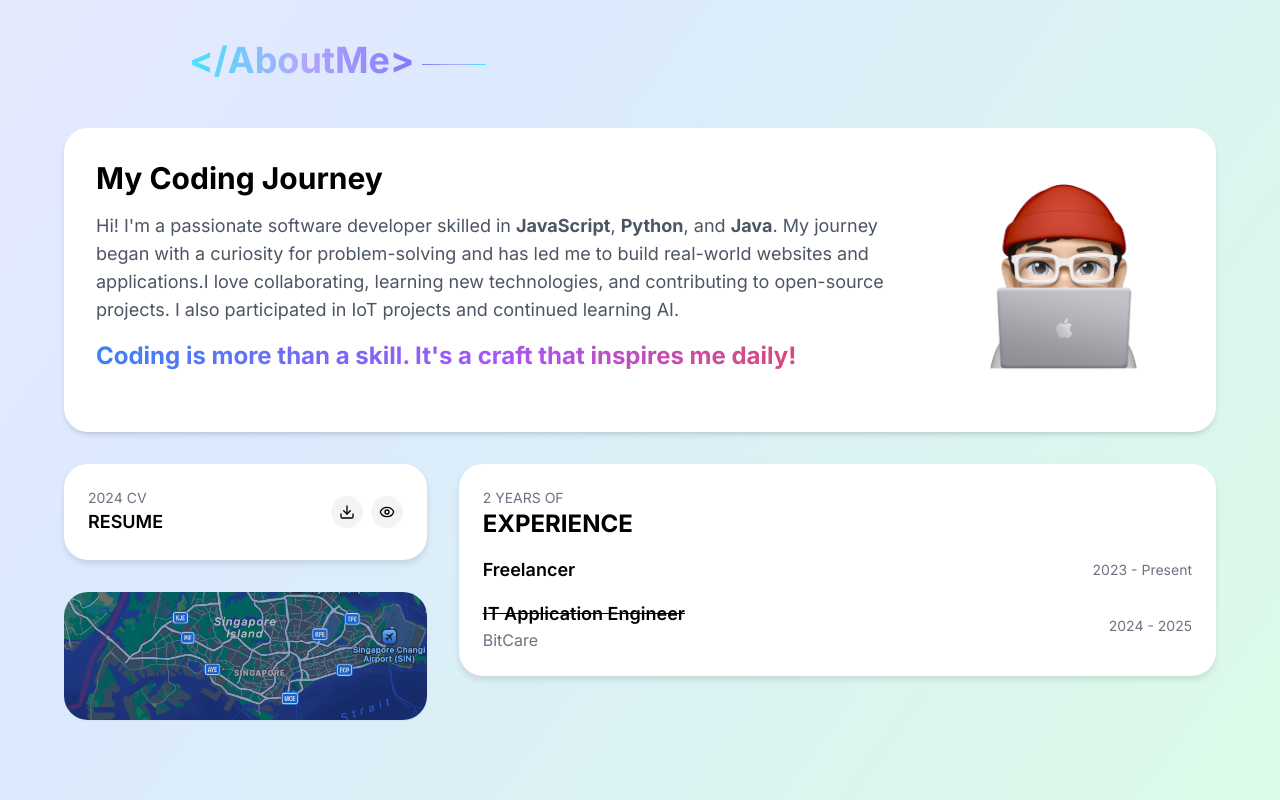
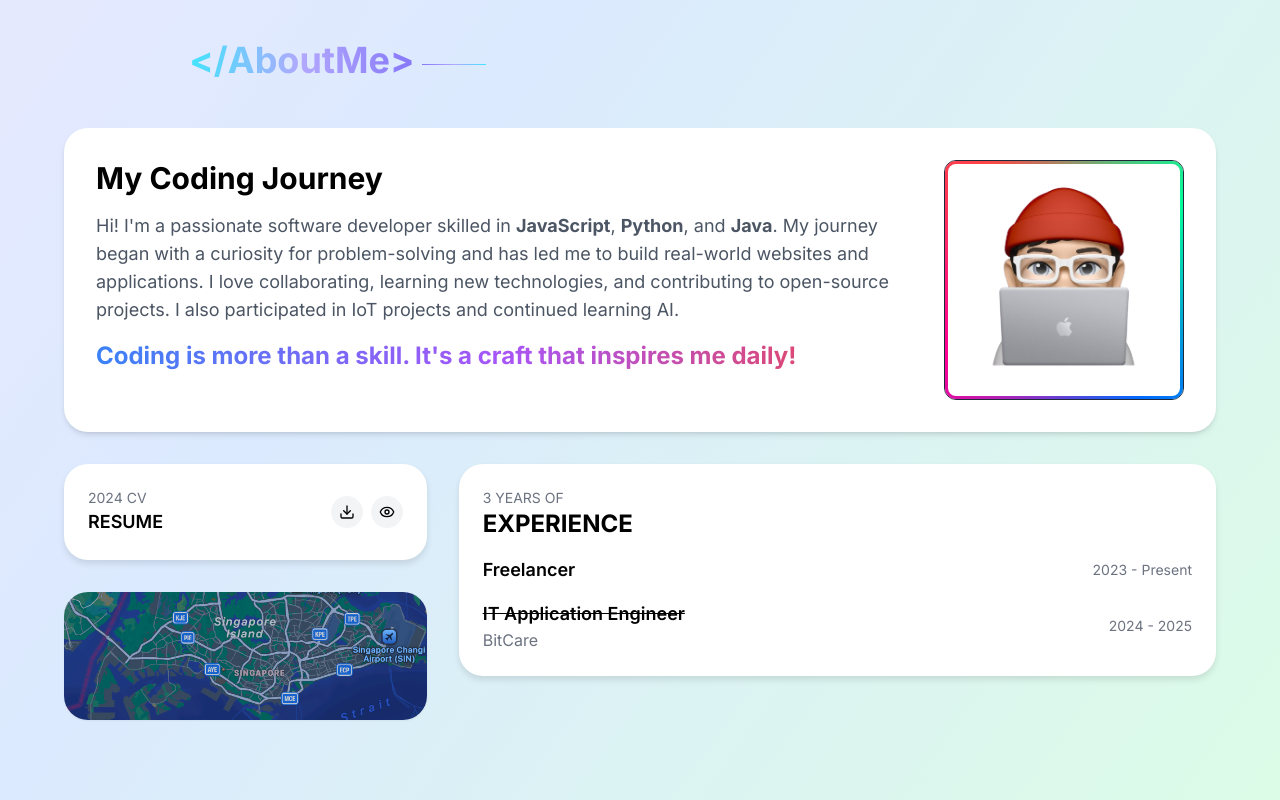
Before and after one commit to CharmTzy/NextJS-Portfolio, a Next.js app: page / in a window 1280 px wide. Shown: the part 1000-1800 px from the top of the page. Built offline with nearby package versions, Linux system fonts and the light colour scheme.

Commit message:
border animation done

```diff
--- a/src/app/components/AboutMeCard.tsx
+++ b/src/app/components/AboutMeCard.tsx
@@ -1,5 +1,5 @@
 "use client";
-
+import "../globals.css";
 import Image from "next/image";
 import {useCurrentTheme} from "../hooks/useCurrentTheme";
 
@@ -11,17 +11,31 @@ export default function AboutMeCard() {
       className={`flex flex-col lg:flex-row items-center lg:items-start rounded-3xl shadow-md p-6 lg:p-8
         ${currentTheme === "dark" ? "bg-gray-800 text-white" : "bg-white text-black"}`}
     >
+      {/* Left Text Section */}
       <div className="flex-1">
         <h2 className="text-3xl font-bold mb-4">My Coding Journey</h2>
         <p className={`text-lg ${currentTheme === "dark" ? "text-gray-400" : "text-gray-600"} mb-4`}>
-          Hi! I'm a passionate software developer skilled in <strong>JavaScript</strong>, <strong>Python</strong>, and <strong>Java</strong>. My journey began with a curiosity for problem-solving and has led me to build real-world websites and applications.I love collaborating, learning new technologies, and contributing to open-source projects. I also participated in IoT projects and continued learning AI.
+          Hi! I'm a passionate software developer skilled in <strong>JavaScript</strong>, <strong>Python</strong>, and <strong>Java</strong>. My journey began with a curiosity for problem-solving and has led me to build real-world websites and applications. I love collaborating, learning new technologies, and contributing to open-source projects. I also participated in IoT projects and continued learning AI.
         </p>
         <h2 className={`text-2xl font-bold bg-gradient-to-r from-blue-500 via-purple-500 to-red-500 bg-clip-text text-transparent`}>Coding is more than a skill. It's a craft that inspires me daily!</h2>
       </div>
 
-      {/* Image */}
-      <div className="flex-shrink-0 mt-6 lg:mt-0 lg:ml-8">
-        <Image src="/about-me.png" alt="About Me" width={240} height={240} className="rounded-lg object-cover" priority />
+      {/* Right Image Section */}
+      <div className="flex justify-center items-center w-full lg:w-auto mt-6 lg:mt-0 lg:ml-8">
+        <div className="relative flex items-center justify-center w-[240px] h-[240px] overflow-hidden rounded-xl border border-slate-800 p-[3px]">
+          {/* Animated Gradient Border */}
+          <div
+            className="absolute inset-0 animate-rotate rounded-lg"
+            style={{
+              background: "conic-gradient(from var(--angle), #ff4545, #00ff99, #006aff, #ff0095, #ff4545)",
+            }}
+          ></div>
+
+          {/* Inner Image */}
+          <div className={`relative z-10 flex items-center justify-center w-full h-full rounded-lg ${currentTheme === "dark" ? "bg-[#1F2937]" : "bg-white"}`}>
+            <Image src="/about-me.png" alt="About Me" width={240} height={240} className="rounded-lg object-cover" priority />
+          </div>
+        </div>
       </div>
     </div>
   );
--- a/src/app/components/ExperienceCard.tsx
+++ b/src/app/components/ExperienceCard.tsx
@@ -7,7 +7,7 @@ export default function ExperienceCard() {
   return (
     <div className={`card-container ${currentTheme === "dark" ? "card-container-dark" : "card-container-light"}`}>
       <div className="mb-4">
-        <div className={`text-sm ${currentTheme === "dark" ? "text-gray-dark" : "text-gray-light"}`}>2 YEARS OF</div>
+        <div className={`text-sm ${currentTheme === "dark" ? "text-gray-dark" : "text-gray-light"}`}>3 YEARS OF</div>
         <div className="text-xl sm:text-2xl font-bold">EXPERIENCE</div>
       </div>
       <div className="space-y-4">
--- a/src/app/globals.css
+++ b/src/app/globals.css
@@ -99,3 +99,22 @@ html {
 .link-hover:hover {
   color: #9ca3af;
 }
+
+@property --angle {
+  syntax: "<angle>";
+  initial-value: 0deg;
+  inherits: false;
+}
+
+@keyframes spinColors {
+  from {
+    --angle: 0deg;
+  }
+  to {
+    --angle: 360deg;
+  }
+}
+
+.animate-rotate {
+  animation: spinColors 3s linear infinite;
+}
```
